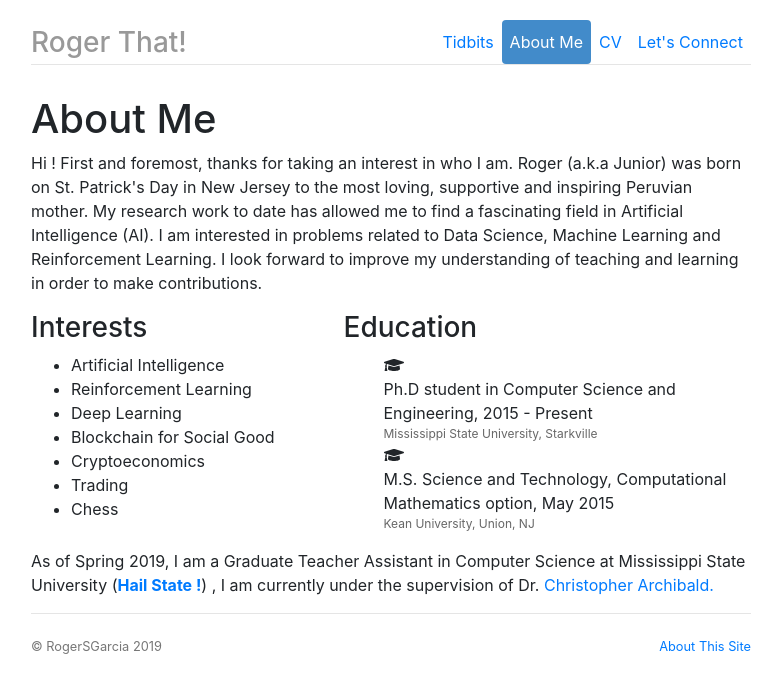
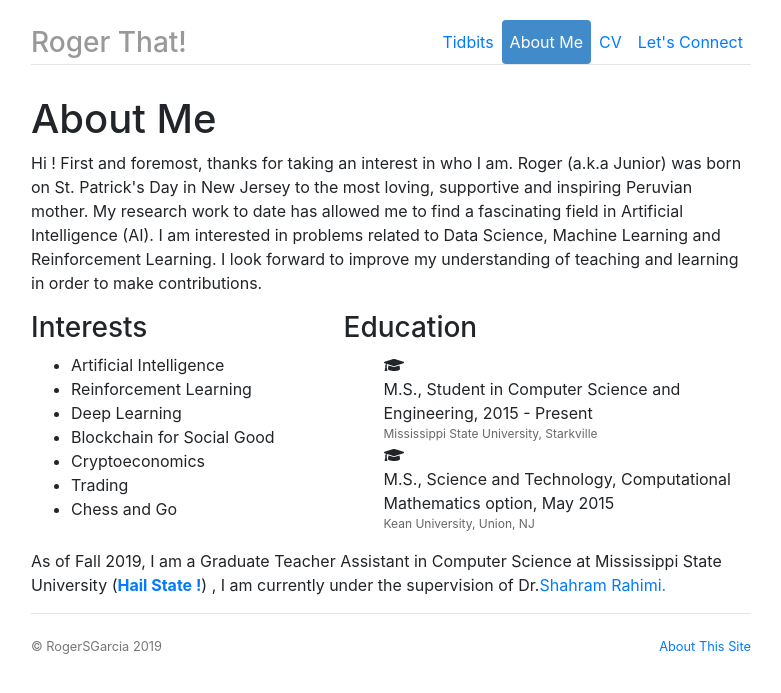
Before and after one commit to RogerSGarcia/RogerSGarcia.github.io, a Jekyll site: the page built from about/index.html, in a window 1280 px wide. Shown: the top 693 px of the page, without its empty margins (249-1030 px from the left). Built offline with Jekyll 4.4.1, drawn with Linux system fonts in a browser that asks for light colours; nearby versions of some CDN libraries.

Commit message:
about updates

```diff
--- a/about/index.html
+++ b/about/index.html
@@ -19,7 +19,7 @@ nav_order: 1
 				<li>Blockchain for Social Good</li>
 				<li>Cryptoeconomics</li>
 				<li>Trading</li>
-				<li>Chess</li>
+				<li>Chess and Go</li>
 			</ul>
 		</div>
 		<div class = "col-md-7">
@@ -28,14 +28,14 @@ nav_order: 1
 				<li>
 					<i class = "fas fa-graduation-cap"></i>
 					<div class = "description">
-						<p class = "course"> Ph.D student in Computer Science and Engineering, 2015 - Present</p>
+						<p class = "course"> M.S., Student in Computer Science and Engineering, 2015 - Present</p>
 						<p class = "institution">Mississippi State University, Starkville</p>
 					</div>
 				</li>
 				<li>
 					<i class = "fas fa-graduation-cap"></i>
 					<div class = "description">
-						<p class = "course"> M.S. Science and Technology, Computational Mathematics option, May 2015</p>
+						<p class = "course"> M.S., Science and Technology, Computational Mathematics option, May 2015</p>
 						<p class = "institution">Kean University, Union, NJ</p>
 					</div>
 				</li>
@@ -44,6 +44,6 @@ nav_order: 1
 	</div>
 
 	<p>
-		As of Spring 2019, I am a Graduate Teacher Assistant in Computer Science at Mississippi State University (<strong><a href="http://web.cse.msstate.edu/~archibald/">Hail State !</a></strong>) , I am currently under the supervision of Dr. <a href="http://web.cse.msstate.edu/~archibald/">Christopher Archibald.</a>
+		As of Fall 2019, I am a Graduate Teacher Assistant in Computer Science at Mississippi State University (<strong><a href="https://www.msstate.edu/">Hail State !</a></strong>) , I am currently under the supervision of Dr.<a href="http://www.cse.msstate.edu/people/faculty/shahram-rahimi/">Shahram Rahimi.</a>
 	</p>
 </div><!-- /.about-->
--- a/index.html
+++ b/index.html
@@ -9,7 +9,7 @@ title: Roger Garcia
 		<img  class="img-thumbnail" alt="Roger Garcia" src="images/rogersgarcia-200px.png">
 
         <h4 itemprop="name">Roger Garcia (K = 17)<a href="/notes/01"><sup>1</sup></a></h4>
-        <h6 class = "text-muted" itemprop="jobTitle">Ph.D. Graduate Teaching Assistant</h6>
+        <h6 class = "text-muted" itemprop="jobTitle">M.S., Graduate Teaching Assistant</h6>
         <h6 itemprop= "worksFor"><a href = "https://www.msstate.edu/" target = "_blank">Hail State!</a></h6>
 
 		</div>
```
Also changed, not shown: 1 other file.
